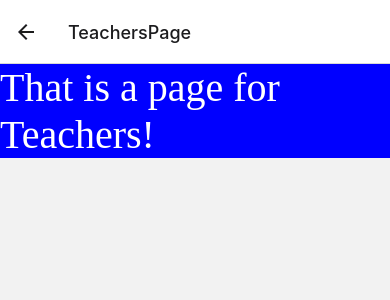
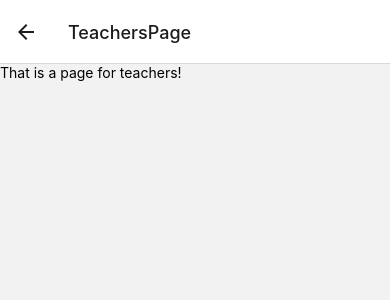
Before and after one commit to studentocsbMatvei/KennyAppOCSB2024, a React Native app in the folder DeliveryApp/: screen /TeachersPage in a window 390 px wide. Shown: the top 300 px of the page. Built offline with nearby package versions, Linux system fonts and the light colour scheme.

Commit message:
buttons styled

```diff
--- a/DeliveryApp/App.js
+++ b/DeliveryApp/App.js
@@ -6,26 +6,19 @@ import {NavigationContainer} from '@react-navigation/native';
 import {createNativeStackNavigator} from '@react-navigation/native-stack';
 
 import KennysPage from './pages/KennysPage';
+import TeachersPage from './pages/TeachersPage';
 
 const Stack = createNativeStackNavigator();
-
-function TeachersPage({navigation}) {
-  return (
-      <View>
-          <Text style={styles.textBackground}>That is a page for Teachers!</Text>
-      </View>
-  )
-}
 
 function HomeScreen({navigation}) {
   return (
     <View style={styles.container}>
-      <Text style={styles.textBackground}>Choose if you are Kenny or teacher</Text>
-      <Pressable style={styles.buttonStyle} onPress={() => navigation.navigate('KennysPage')}>
-        <Text style={styles.buttonText}> I am Kenny</Text>
+      <Text style={styles.textBackground}>ASH Eats</Text>
+      <Pressable style={styles.buttonStyle_2} onPress={() => navigation.navigate('KennysPage')}>
+        <Text style={styles.buttonText_2}>DELIVERIES (KENNY)</Text>
       </Pressable>
-      <Pressable style={styles.buttonStyle} onPress={() => navigation.navigate('TeachersPage')}>
-        <Text style={styles.buttonText}> I am a Teacher</Text>
+      <Pressable style={styles.buttonStyle_1} onPress={() => navigation.navigate('TeachersPage')}>
+        <Text style={styles.buttonText_1}>ORDER HERE</Text>
       </Pressable>
       <StatusBar style="auto" />
     </View>
@@ -52,19 +45,46 @@ const styles = StyleSheet.create({
     justifyContent: 'center',
   },
   textBackground: {
-    fontSize: 40,
-    backgroundColor: 'blue',
-    color: 'white',
-    fontFamily: 'georgia-bold',
+    position: 'absolute',
+    top: 70,
+    left: 610,
+    fontSize: 60,
+    color: 'black',
+    fontFamily: 'monospace',
   },
-  buttonStyle: {
-    backgroundColor: 'red',
-    borderRadius: 4,
+  buttonStyle_1: {
+    position: 'absolute',
+    top: 200,
+    left: 540,
+    width: 450,
+    height: 80,
+    backgroundColor: '#1c1b1b',
     cursor: 'pointer',
   },
-  buttonText: {
+  buttonStyle_2: {
+    position: 'absolute',
+    left: 540,
+    top: 340,
+    width: 450,
+    height: 80,
+    backgroundColor: '#e66c02',
+    cursor: 'pointer',
+  },
+  buttonText_1: {
     color: 'white',
     fontSize: 40,
+    position: 'absolute',
+    top: 13,
+    left: 110,
+    fontFamily: 'fantasy',
+  },
+  buttonText_2: {
+    color: 'white',
+    fontSize: 40,
+    position: 'absolute',
+    top: 13,
+    left: 90,
+    fontFamily: 'fantasy',
   },
   pressedButton: {
     backgroundColor: 'black',
--- a/DeliveryApp/pages/TeachersPage.js
+++ b/DeliveryApp/pages/TeachersPage.js
@@ -0,0 +1,10 @@
+import * as React from 'react';
+import { StyleSheet, Text, View, Button, Pressable } from 'react-native';
+
+export default function TeachersPage({navigation}) {
+    return (
+        <View>
+            <Text>That is a page for teachers!</Text>
+        </View>
+    )
+}
```
